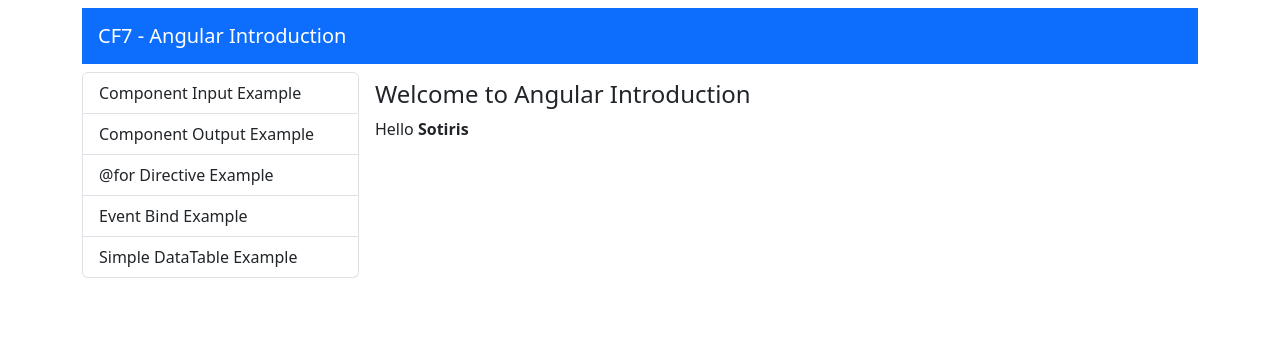
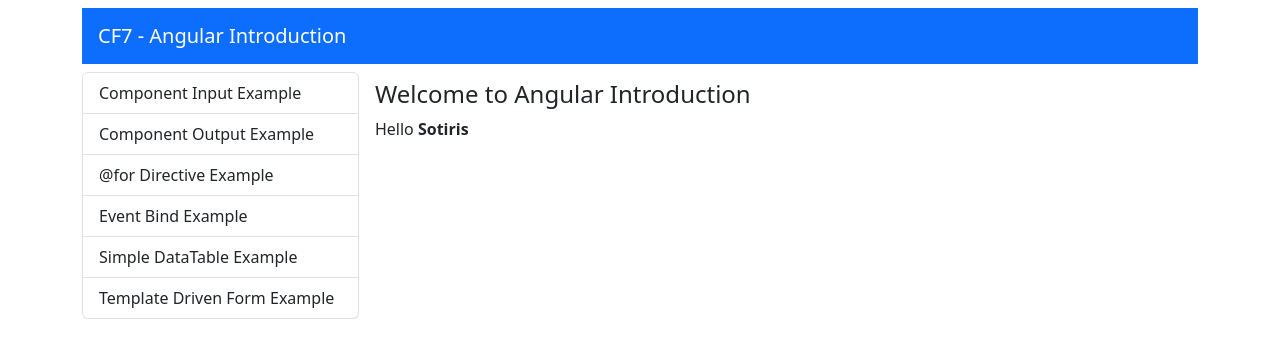
Before and after one commit to STzelas/cf-angular-introduction, an Angular app: page /welcome in a window 1280 px wide. Shown: the top 358 px of the page. Built offline with nearby package versions, Linux system fonts and the light colour scheme.

Commit message:
feat: new component added to list

```diff
--- a/src/app/components/list-group-menu/list-group-menu.component.ts
+++ b/src/app/components/list-group-menu/list-group-menu.component.ts
@@ -14,5 +14,6 @@
     { text: '@for Directive Example', linkName: 'for-directive-example'},
     { text: 'Event Bind Example', linkName: 'event-bind-example'},
     { text: 'Simple DataTable Example', linkName: 'simple-datatable-example'},
+    { text: 'Template Driven Form Example', linkName: 'template-driven-form-example'}
   ]
 }
```
